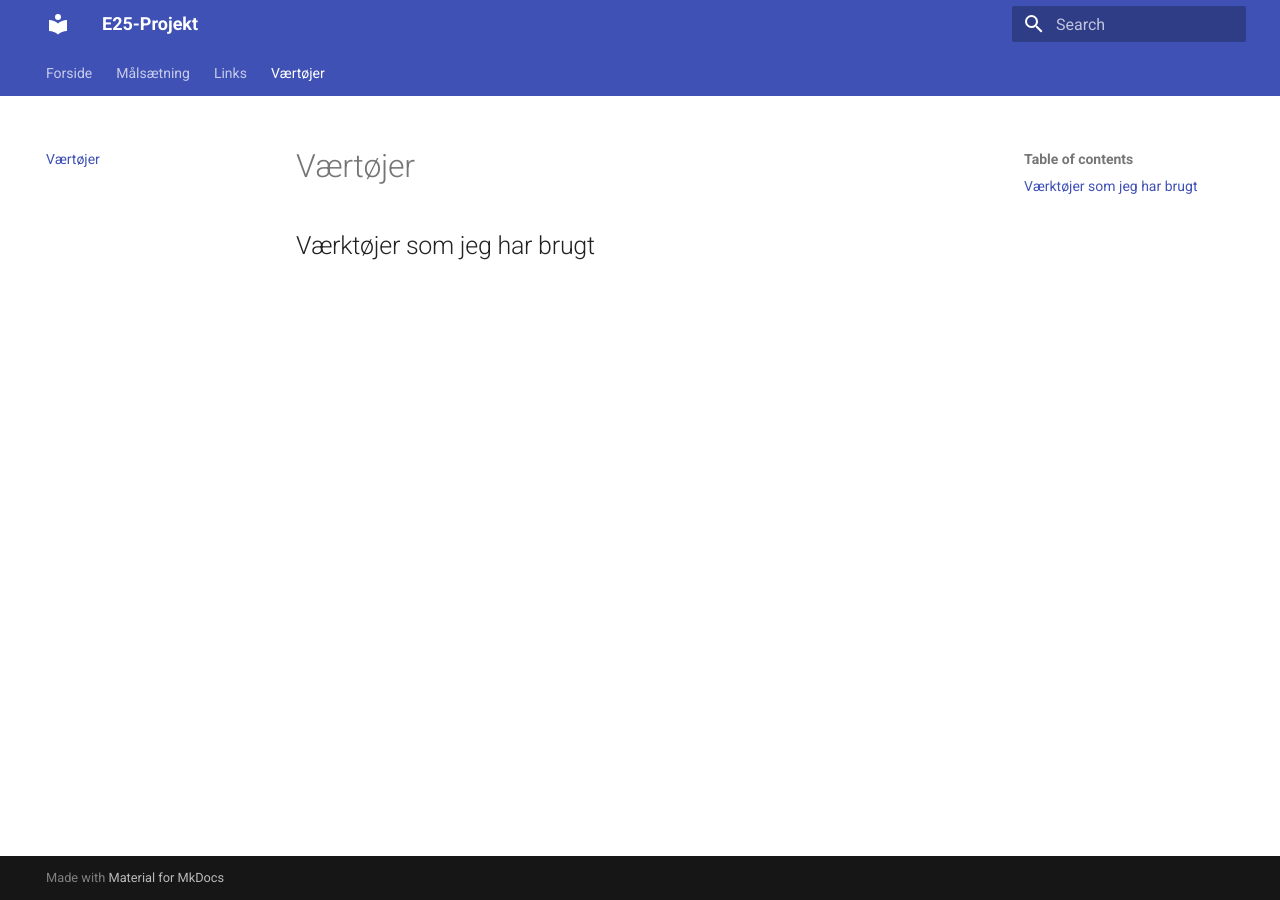
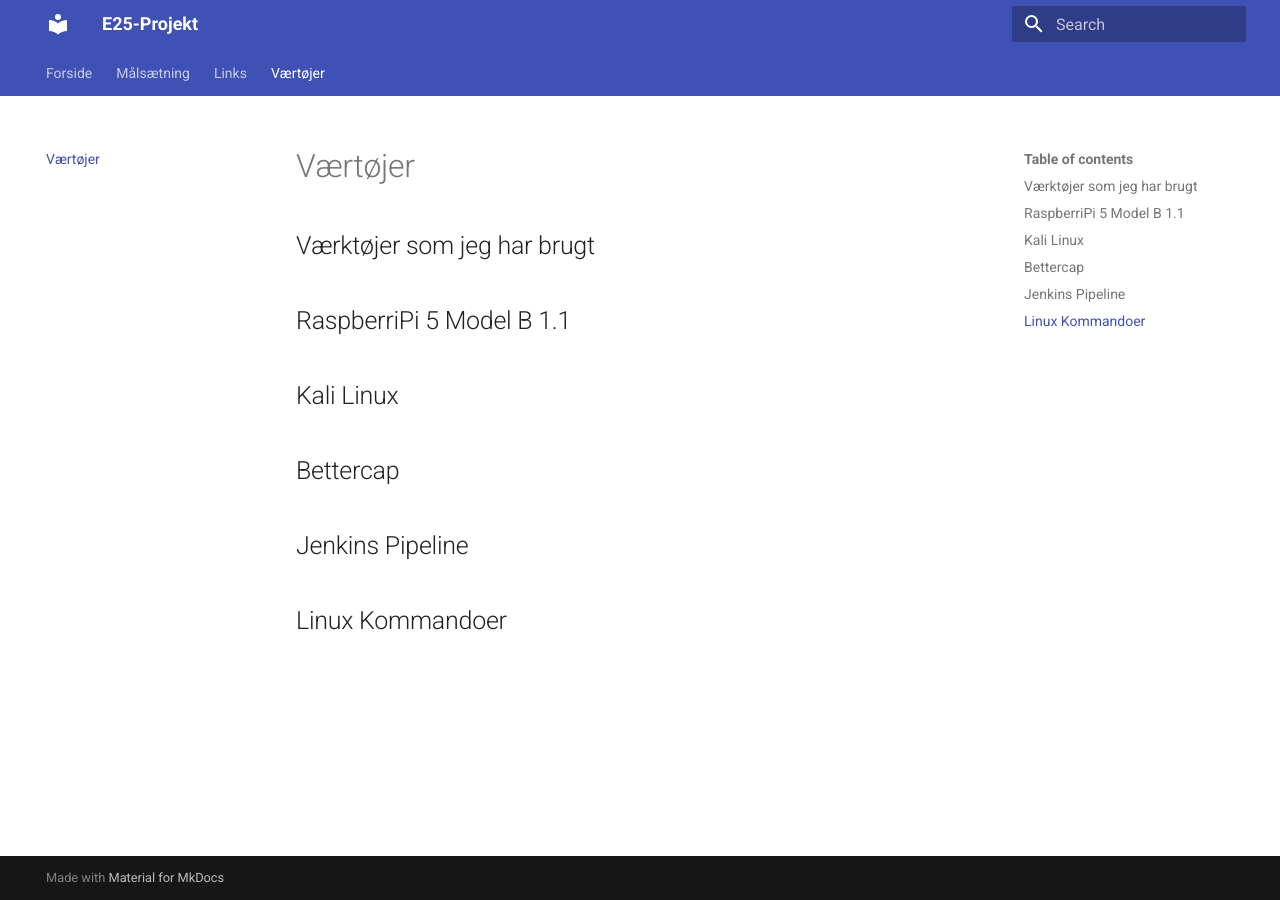
Before and after one commit to Efily/E25-Projekt, an MkDocs documentation site: the page built from docs/tools.md, in a window 1280 px wide. Built offline with MkDocs 1.6.1 and Material for MkDocs 9.7.7, drawn with Linux system fonts in a browser that asks for light colours.

Commit message:
Update tools.md

```diff
--- a/docs/tools.md
+++ b/docs/tools.md
@@ -1 +1,12 @@
 ##Værktøjer som jeg har brugt
+
+
+##RaspberriPi 5 Model B 1.1
+
+##Kali Linux
+
+##Bettercap
+
+##Jenkins Pipeline
+
+##Linux Kommandoer
```
